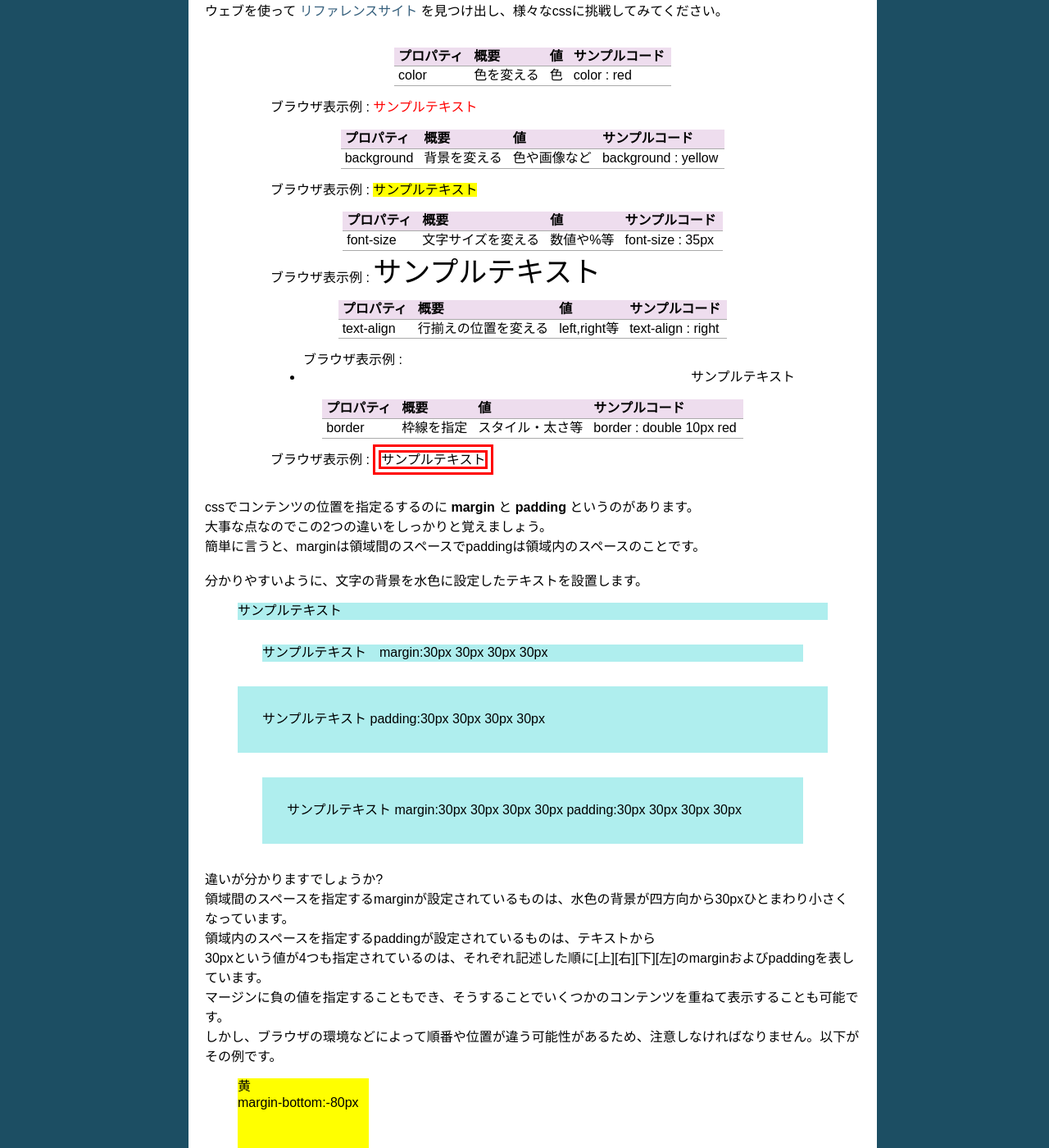
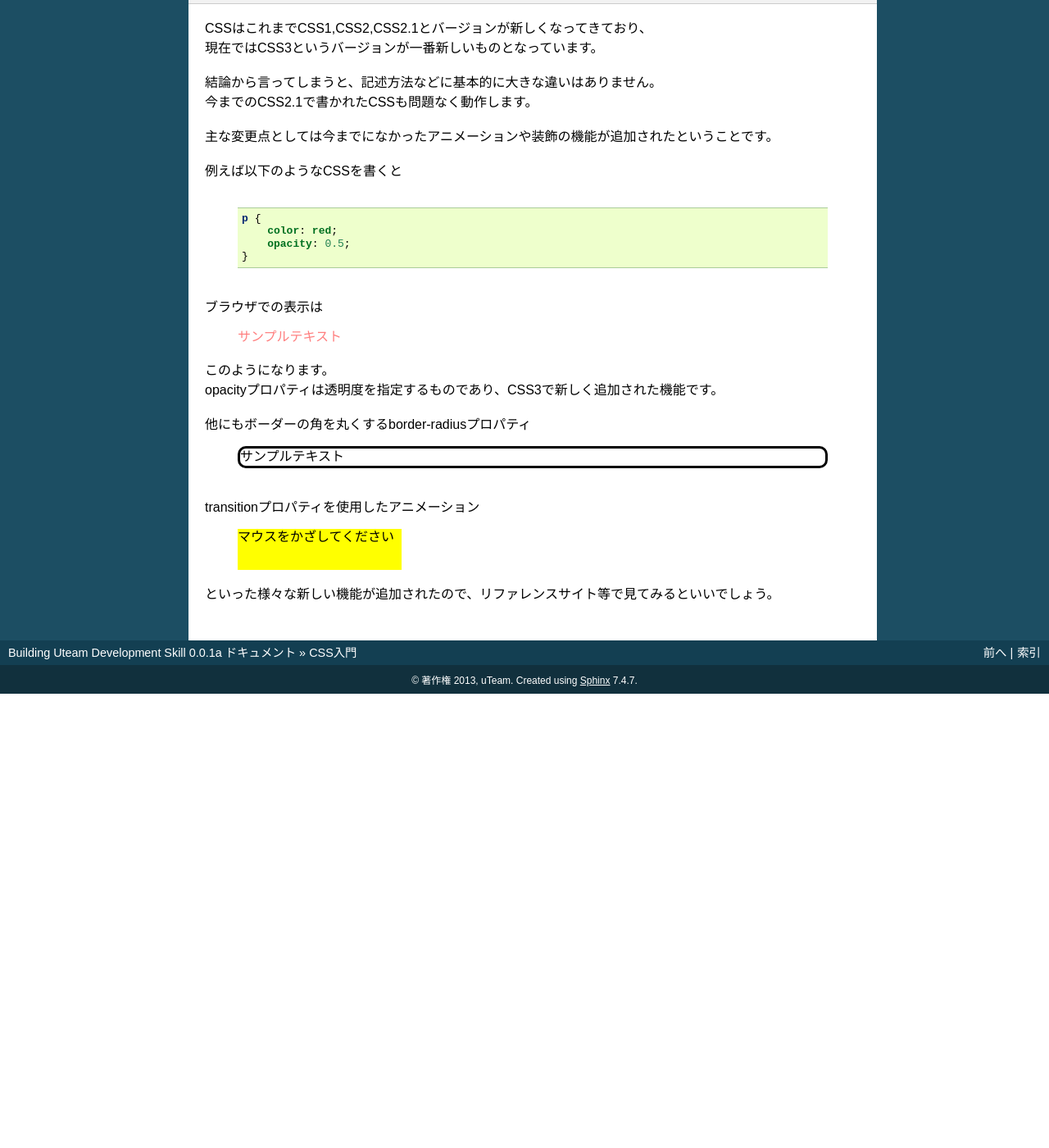
Before and after one commit to uhero-corp/buds, a Sphinx documentation site: the page built from source/5_css.txt, in a window 1280 px wide and 1400 px high, scrolled down 4430 px. Shown: the whole window at 82% size. Built offline with Sphinx 7.4.7, drawn with Linux system fonts in a browser that asks for light colours; after the commit the page ends 5276 px from its top, so only the background shows below that; some of the changed text lies outside the part shown.

Commit message:
主要cssが2つあり、make htmlできなかった問題を解決

```diff
--- a/source/5_css.txt
+++ b/source/5_css.txt
@@ -245,99 +245,9 @@ HTML5における要素の分類は `こちら <http://www.htmq.com/html5/007.sh
            <p style="margin-bottom:-80px;background:yellow;height:160px;width:160px">黄<br>margin-bottom:-80px</p>
            <p style="margin-left:80px;background:red;height:160px;width:160px">赤<br>margin-left:80px</p>
 
-=======
-主要cssの紹介
-================
-| cssは非常に多くの種類があります。
-| ここではいくつかメジャーなものを紹介しますが、
-| ウェブを使って `リファレンスサイト <http://www.htmq.com/style/>`_ を見つけ出し、様々なcssに挑戦してみてください。
-|
-
-     ==============  ====================  ============  ====================
-       プロパティ         概要                   値            サンプルコード
-     ==============  ====================  ============  ====================
-       color            色を変える             色            color : red
-     ==============  ====================  ============  ====================
-
-	 .. raw :: html
-
-	   <p>ブラウザ表示例 : <span style="color:red">サンプルテキスト</span></p>
 
 
-     ==============  ===================  ================  ========================
-       プロパティ         概要                  値            サンプルコード
-     ==============  ===================  ================  ========================
-       background        背景を変える        色や画像など      background : yellow
-     ==============  ===================  ================  ========================
-
-	 .. raw :: html
-
-	   <p>ブラウザ表示例 : <span style="background:yellow">サンプルテキスト</span></p>
-
-
-     ==============  ======================  ================  ========================
-       プロパティ         概要                  値               サンプルコード
-     ==============  ======================  ================  ========================
-       font-size      文字サイズを変える        数値や%等        font-size : 35px
-     ==============  ======================  ================  ========================
-
-	 .. raw :: html
-
-	   <p>ブラウザ表示例 : <span style="font-size:35px">サンプルテキスト</span></p>
-
-     ==============  ======================  ================  ========================
-       プロパティ         概要                  値               サンプルコード
-     ==============  ======================  ================  ========================
-       text-align      行揃えの位置を変える     left,right等        text-align : right
-     ==============  ======================  ================  ========================
-
-
-	 .. raw :: html
-
-	   <ul>ブラウザ表示例 : <li style="text-align:right">サンプルテキスト</li></ul>
-
-
-     ==============  ==================  ==================  =========================
-       プロパティ         概要                  値                サンプルコード
-     ==============  ==================  ==================  =========================
-       border         枠線を指定         スタイル・太さ等       border : double 10px red
-     ==============  ==================  ==================  =========================
-
-
-	 .. raw :: html
-
-	   <p>ブラウザ表示例 : <span style=" border:double 10px red">サンプルテキスト</span></p>
-
-|
-| cssでコンテンツの位置を指定るするのに **margin** と **padding** というのがあります。
-| 大事な点なのでこの2つの違いをしっかりと覚えましょう。
-| 簡単に言うと、marginは領域間のスペースでpaddingは領域内のスペースのことです。
-|
-| 分かりやすいように、文字の背景を水色に設定したテキストを設置します。
-
-   .. raw :: html
-
-      <p style="background:#afeeee">サンプルテキスト</p>
-
-	  <p style="background:#afeeee;margin:30px 30px 30px 30px">サンプルテキスト　margin:30px 30px 30px 30px</p>
-
-	  <p style="background:#afeeee;padding:30px 30px 30px 30px">サンプルテキスト padding:30px 30px 30px 30px</p>
-
-	  <p style="background:#afeeee;margin:30px 30px 30px 30px;padding:30px 30px 30px 30px">サンプルテキスト margin:30px 30px 30px 30px   padding:30px 30px 30px 30px</p>
-
-| 違いが分かりますでしょうか?
-| 領域間のスペースを指定するmarginが設定されているものは、水色の背景が四方向から30pxひとまわり小さくなっています。
-| 領域内のスペースを指定するpaddingが設定されているものは、テキストから
-| 30pxという値が4つも指定されているのは、それぞれ記述した順に[上][右][下][左]のmarginおよびpaddingを表しています。
-| マージンに負の値を指定することもでき、そうすることでいくつかのコンテンツを重ねて表示することも可能です。
-| しかし、ブラウザの環境などによって順番や位置が違う可能性があるため、注意しなければなりません。以下がその例です。
-
-       .. raw :: html
-
-           <p style="margin-bottom:-80px;background:yellow;height:160px;width:160px">黄<br>margin-bottom:-80px</p>
-           <p style="margin-left:80px;background:red;height:160px;width:160px">赤<br>margin-left:80px</p>
-
-
+=========================
 CSSのバージョンについて
 =========================
 
```
